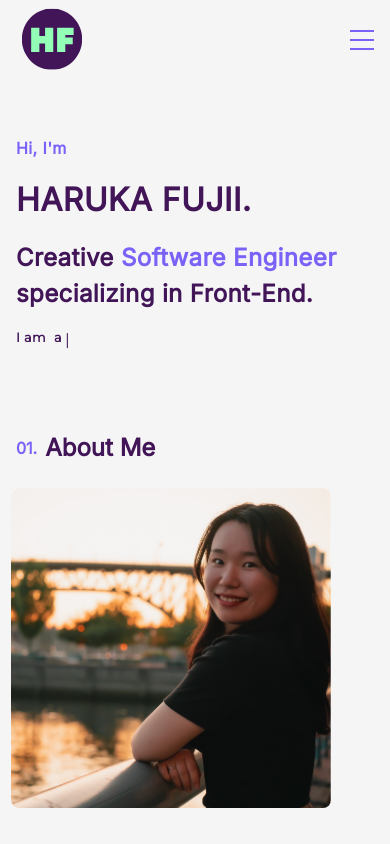
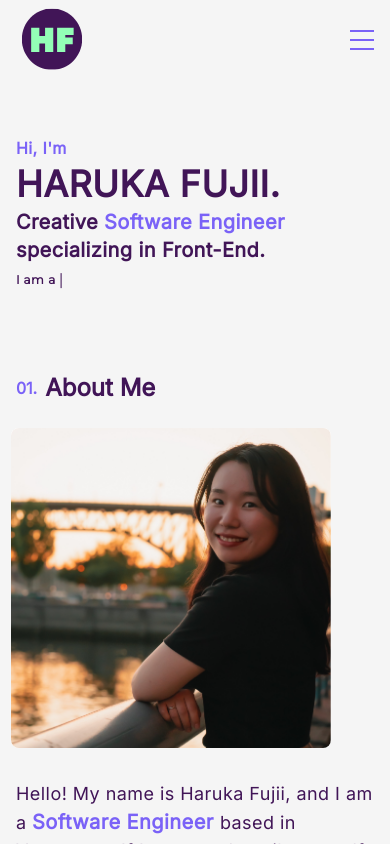
Before and after one commit to harukafujii13/portfolio, a Next.js app: page / in a window 390 px wide. Built offline with nearby package versions, Linux system fonts and the light colour scheme.

Commit message:
update: responsive

```diff
--- a/src/components/Banner/banner.component.tsx
+++ b/src/components/Banner/banner.component.tsx
@@ -6,35 +6,38 @@ const Banner = () => {
   return (
     <section
       id="home"
-      className="max-w-contentContainer max-auto py-10 mdl:py-24 flex flex-col gap-4 lgl:gap-8 mdl:px-10 xl:px-4 font-inter tracking-wide">
+      className="max-w-contentContainer max-auto py-10 mdl:py-24 flex flex-col gap-1 xl:gap-4 lgl:gap-3 mdl:gap-3 mdl:px-10 xl:px-4 font-inter tracking-wide">
       <motion.h3
         initial={{ y: 10, opacity: 0 }}
         animate={{ y: 0, opacity: 1 }}
         transition={{ duration: 0.5, delay: 0.6 }}
-        className="text-base mdl:text-lg lg:text-2xl font-inter tracking-wide text-primary-purple font-extrabold">
+        className="text-base mdl:text-lg xl:text-2xl lgl:text-xl font-inter tracking-wide text-primary-purple font-extrabold">
         Hi, I&apos;m
       </motion.h3>
       <motion.h1
         initial={{ y: 10, opacity: 0 }}
         animate={{ y: 0, opacity: 1 }}
         transition={{ duration: 0.5, delay: 0.7 }}
-        className="text-[2rem] lgl:text-7xl mdl:text-6xl  font-tinter font-extrabold flex flex-col">
+        className="text-4xl xl:text-7xl lgl:text-6xl mdl:text-5xl  font-tinter font-extrabold flex flex-col gap-1 xl:gap-4 lgl:gap-3 mdl:gap-3">
         HARUKA FUJII.
-        <span className="text-[1.5rem] lg:text-5xl mdl:text-4xl  text-primary-text mt-2 lgl: mt-4 font-semibold">
-          Creative&nbsp;
-          <span className="text-primary-purple text-[1.5rem] lg:text-5xl mdl:text-4xl  font-black">
-            Software Engineer&nbsp;
+        <div className="flex flex-col items-start xl:gap-2 lgl:gap-1 gap-0">
+          <span className="text-xl xl:text-5xl lgl:text-4xl mdl:text-3xl text-primary-text font-semibold">
+            Creative&nbsp;
+            <span className="text-primary-purple font-black">
+              Software Engineer&nbsp;
+            </span>
           </span>
-          <br />
-          specializing in Front-End.
-        </span>
+          <span className="text-xl xl:text-5xl lgl:text-4xl mdl:text-3xl text-primary-text font-semibold">
+            specializing in Front-End.
+          </span>
+        </div>
       </motion.h1>
       <motion.div
         initial={{ y: 10, opacity: 0 }}
         animate={{ y: 0, opacity: 1 }}
         transition={{ duration: 0.5, delay: 0.8 }}
         className="flex flex-row font-montserrat">
-        <h1 className="text-[1rem] lgl:text-2xl font-bold xs:text-[0.8rem] sm:text-[0.8rem]">
+        <h1 className="font-bold text-xs sml:text-base xl:text-2xl lgl:text-xl mdl:text-lg flex items-center">
           I am
         </h1>
         <TypeWriter />
--- a/src/components/TypeWriter/typeWriter.component.tsx
+++ b/src/components/TypeWriter/typeWriter.component.tsx
@@ -15,7 +15,7 @@ const TypeWriter = () => {
 
   return (
     <>
-      <span className="pl-[0.5rem] text-[1rem] lgl:text-2xl font-extrabold xs:text-[0.8rem] sm:text-[0.8rem]">
+      <span className="xl:pl-[0.4rem] lgl:pl-[0.4rem] lg:pl-[0.4rem] mdl:pl-[0.4rem] sml:pl-[0.4rem] pl-[0.25rem]   font-extrabold text-xs sml:text-base xl:text-2xl lgl:text-xl mdl:text-lg flex items-center">
         {text}
       </span>
       <Cursor cursorBlinking={false} />
```
